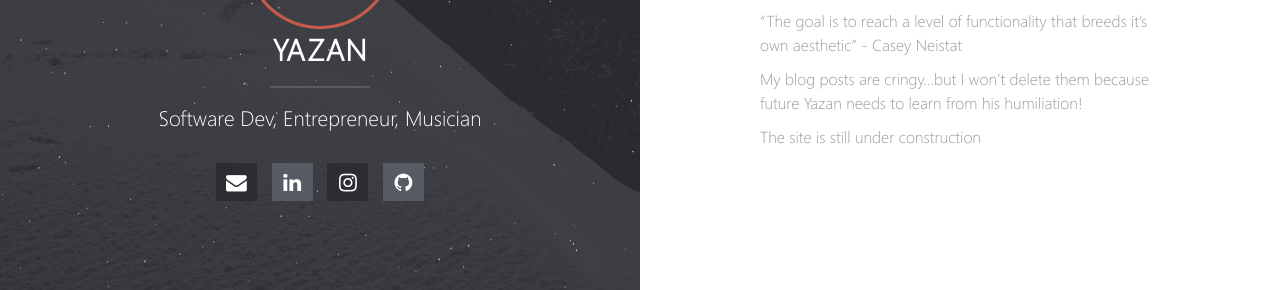
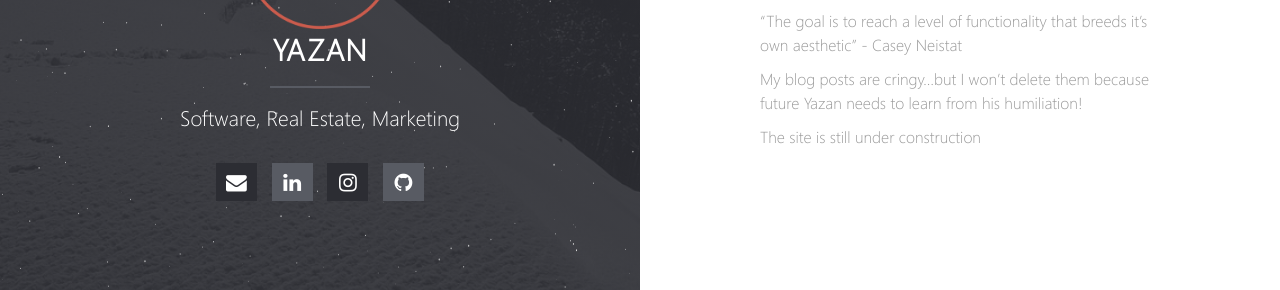
Before and after one commit to YazanKittaneh/yazan.io, a Jekyll site: the page built from index.md, in a window 1280 px wide. Shown: the part 410-700 px from the top of the page. Built offline with Jekyll 4.4.1, drawn with Linux system fonts in a browser that asks for light colours; our own code applies the rules of GitHub Pages for plain Markdown files.

Commit message:
changed kramdown version

```diff
--- a/Gemfile
+++ b/Gemfile
@@ -3,4 +3,4 @@
 gem 'jekyll-sitemap'
 gem 'jekyll-feed'
 gem 'jekyll-gist'
-gem "kramdown", ">= 2.3.0"
+gem "kramdown", ">=  2.3.0"
--- a/_config.yml
+++ b/_config.yml
@@ -1,6 +1,6 @@
 # Site
 title: Yazan
-description: Software Dev, Entrepreneur, Musician
+description: Software, Real Estate, Marketing
 url: https://yazan.io
 logo: logo.png                                       # Site logo
 locale: en_US
```
Also changed, not shown: Gemfile.lock.
